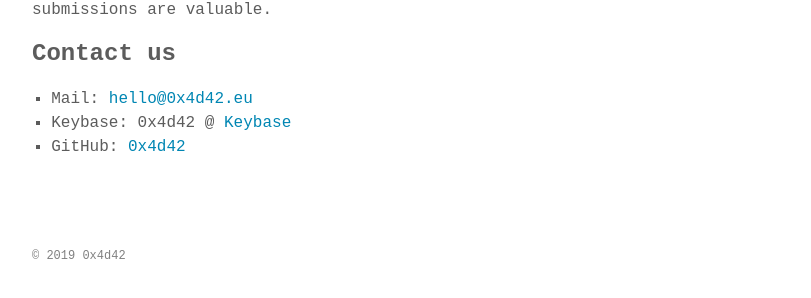
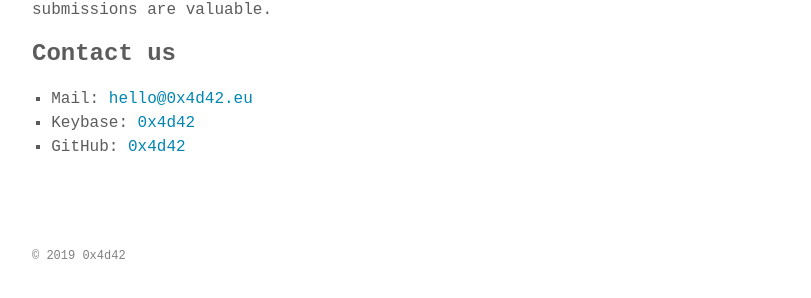
Before and after one commit to 0x4d42/0x4d42.eu, a Jekyll site: the page built from about.md, in a window 1280 px wide. Shown: the part 415-713 px from the top of the page, without its empty margins (232-1043 px from the left). Built offline with Jekyll 4.4.1, drawn with Linux system fonts in a browser that asks for light colours; some web fonts are replaced.

Commit message:
Update about.md

```diff
--- a/about.md
+++ b/about.md
@@ -13,5 +13,5 @@ To become an active member of our group, please be active by submitting pull-req
 ### Contact us
 
 - Mail: [hello@0x4d42.eu](mailto:hello@0x4d42.eu)
-- Keybase: 0x4d42 @ [Keybase](https://keybase.io)
+- Keybase: [0x4d42](https://keybase.io/team/0x4d42)
 - GitHub: [0x4d42](https://github.com/0x4d42)
```
